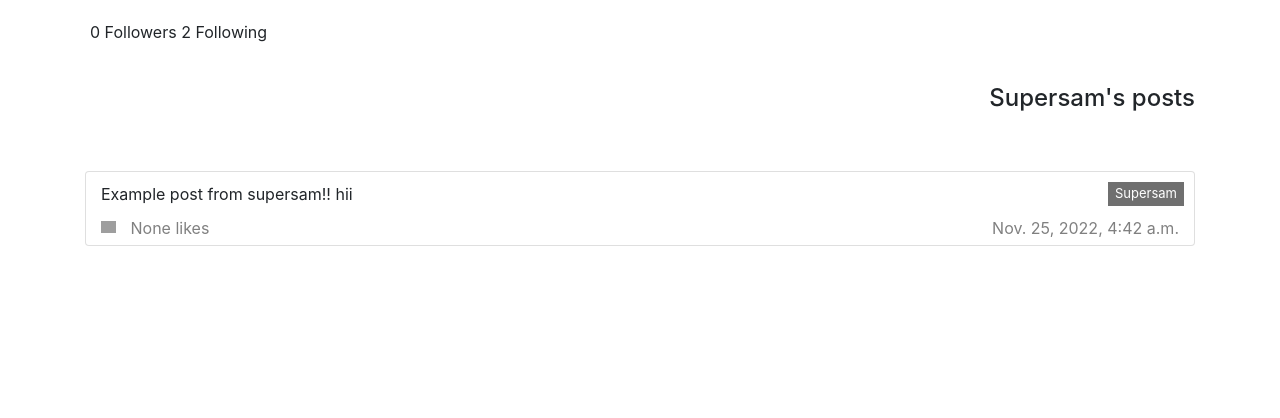
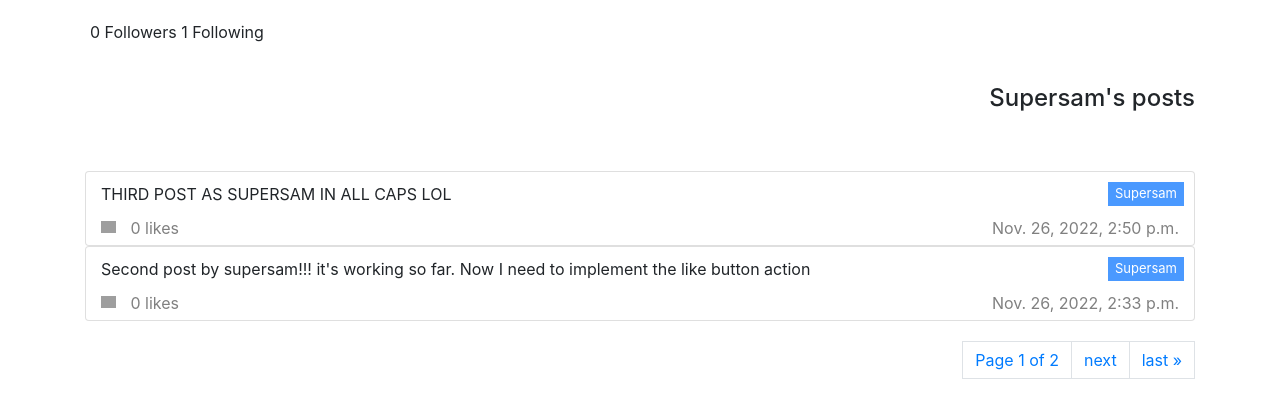
Before and after one commit to OGlearns/project4, a Django app: a page that uses network/templates/network/profile.html in a window 1280 px wide. Shown: the part 56-474 px from the top of the page. Run offline with Django 3.2, Linux system fonts and the light colour scheme; data comes from the database, SQL or seed files in the repository; some libraries are stand-ins or nearby versions; grey boxes are pictures that could not be loaded.

Commit message:
Improve like system to track users. add Pagination

```diff
--- a/network/models.py
+++ b/network/models.py
@@ -5,6 +5,7 @@
 class User(AbstractUser):
     date_joined = models.DateTimeField(auto_now_add=True, null=False, blank=False)
     # posts = models.ForeignKey('Post', blank=True, null=True, related_name="user_posts", on_delete=models.CASCADE)
+    USERNAME_FIELD: str
     def __str__(self):
         return f"{self.username}"
     pass
@@ -21,9 +22,9 @@
 
 class Post(models.Model):
     user = models.ForeignKey(User, on_delete=models.CASCADE)
-    content = models.CharField(max_length=300, null=False, blank=False, verbose_name='')
+    content = models.CharField(max_length=200, null=False, blank=False, verbose_name='')
     date = models.DateTimeField(default=timezone.now())
-    likes = models.PositiveBigIntegerField(blank=True, null=True) # I want to set default to 0
+    liked_users = models.ManyToManyField(User, related_name='liked_users', null=True, blank=True)
     comments = models.ForeignKey(Comment, related_name='comments', on_delete=models.CASCADE, null=True, blank=True)
 
     # def __str__(self) -> str:
--- a/network/static/network/styles.css
+++ b/network/static/network/styles.css
@@ -31,7 +31,7 @@
 #post-user {
     margin: 5px;
     padding: 2px 7px 3px 7px;
-    background-color: rgb(111, 111, 111);
+    background-color: rgb(74, 153, 255);
     font-size: small;
     color: white;
     /* width: fit-content;     */
@@ -112,3 +112,9 @@
 #user-follow-details {
     padding: 20px;
 }
+
+#pagination {
+    margin: 20px;
+    margin-right:0px;
+    float:right;
+}
--- a/network/templates/network/profile.html
+++ b/network/templates/network/profile.html
@@ -60,7 +60,7 @@
     </div>
     <div id="posts-view" class="container">
         <!-- Display list of posts -->
-        {% for post in users_posts %}
+        {% for post in page_obj %}
             <div id="post-box" class="col card">
                 <div id="post-content">
                     {{post.content}}
@@ -75,18 +75,35 @@
                     <span>
                         <div id="post-likes">
                             <img id="post-like" src="https://iconmonstr.com/wp-content/g/gd/makefg.php?i=../releases/preview/2012/png/iconmonstr-favorite-5.png&r=255&g=0&b=0" alt="like button svg">
-                            {% if post.likes == 0 or none %}
-                                0 likes
-                            {% elif post.likes == 1 %}
+                            {% if post.liked_users.count == 1 %}
                                 1 like
                             {% else %}
-                                {{post.likes}} likes
+                                {{post.liked_users.count}} likes
                             {% endif %}
                         </div>
                     </span>
                 </div>
             </div>
         {% endfor %}
+
+        <div id="pagination">
+            <span class="step-links pagination ">
+                {% if page_obj.has_previous %}
+                    <a class="page-link" href="?page=1">&laquo; first</a>
+                    <a class="page-link" href="?page={{ page_obj.previous_page_number }}">previous</a>
+                {% endif %}
+
+                <span class="current page-link">
+                    Page {{ page_obj.number }} of {{ page_obj.paginator.num_pages }}
+                </span>
+
+                {% if page_obj.has_next %}
+                    <a class="page-link" href="?page={{ page_obj.next_page_number }}">next</a>
+                    <a class="page-link" href="?page={{ page_obj.paginator.num_pages }}">last &raquo;</a>
+                {% endif %}
+            </span>
+        </div>
+
     </div>
 
 
--- a/network/views.py
+++ b/network/views.py
@@ -4,6 +4,7 @@
 from django.shortcuts import render
 from django.urls import reverse
 from django.contrib.auth.decorators import login_required
+from django.core.paginator import Paginator
 
 from .models import *
 from .forms import *
@@ -16,9 +17,15 @@
     # get all posts and send to index page
     posts = Post.objects.all().order_by('-date')
     post_form = NewPostForm()
+
+    paginator = Paginator(posts, 5) # shows 10 posts per page
+
+    page_number = request.GET.get('page')
+    page_obj = paginator.get_page(page_number)
+
     return render(request, "network/index.html", {
-        'posts':posts,
         'post_form' : post_form,
+        'page_obj' : page_obj
     })
 
 
@@ -96,12 +103,13 @@
 # Display users profile page
 def profile_page(request, username):
     # Get the user who's page we're on
-    user = User.objects.get(username=username)
+    try:
+        user = User.objects.get(username=username)
+    except User.DoesNotExist:
+        return JsonResponse({'error': 'This user does not exist'})
     # Get the following list of the requesting user
-    request_user_following, created = UserFollowing.objects.get_or_create(user=user,defaults={
-        'following': None,
-        'followers' : None,
-    })
+
+    request_user_following, created = UserFollowing.objects.get_or_create(user=user)
 
     if created == False:
         user_following = request_user_following.following
@@ -112,13 +120,18 @@
 
     # Get all posts by the profile user
     users_posts = Post.objects.filter(user=user).order_by('-date')
+    paginator = Paginator(users_posts, 2) # shows 10 posts per page
+
+    page_number = request.GET.get('page')
+    page_obj = paginator.get_page(page_number)
+
     return render(request, "network/profile.html", {
         "user": user,
         "user_followers":user_followers,
         "user_following":user_following,
-        "all":UserFollowing.objects.all(),
         "post_form":NewPostForm(),
         "users_posts":users_posts,
+        'page_obj': page_obj,
     })
 
 
@@ -127,15 +140,18 @@
 def following_page(request):
     # Get the users that the requesting user is following.
     users_follows, created = UserFollowing.objects.get_or_create(user=request.user)
-    user_following = users_follows.following
+    user_following = users_follows.following.all()
     # Get all their post
     user_following_posts = []
-    for follower in user_following.all():
-        try:
-            follower_post = Post.objects.get(user=follower)
-            user_following_posts.append(follower_post)
-        except:
-            continue
+    for follower in user_following:
+        follower_posts = Post.objects.filter(user=follower).order_by('-date')
+        for post in follower_posts:
+            user_following_posts.append(post)
+
+    paginator = Paginator(user_following_posts, 2) # shows 10 posts per page
+
+    page_number = request.GET.get('page')
+    page_obj = paginator.get_page(page_number)
 
     # Return posts to following page
     return render(request, "network/following.html", {
@@ -143,5 +159,5 @@
         "user_following":user_following,
         "all":UserFollowing.objects.all(),
         "post_form":NewPostForm(),
-        "users_posts":user_following_posts,
+        'page_obj': page_obj,
     })
```
Also changed, not shown: network/static/network/network.js (added, +24 -0 lines), network/templates/network/following.html (+22 -5 lines), network/templates/network/index.html (+22 -5 lines), db.sqlite3, network/migrations/0001_initial.py, network/migrations/0002_alter_post_date.py, network/migrations/0003_alter_post_date.py (deleted), network/migrations/0004_alter_post_date.py (deleted), network/migrations/0005_alter_post_date_alter_userfollowing_followers_and_more.py (deleted), network/migrations/0006_alter_post_date_alter_userfollowing_followers_and_more.py (deleted), network/migrations/0007_alter_post_date.py (deleted), project4/__init__.py (deleted).
